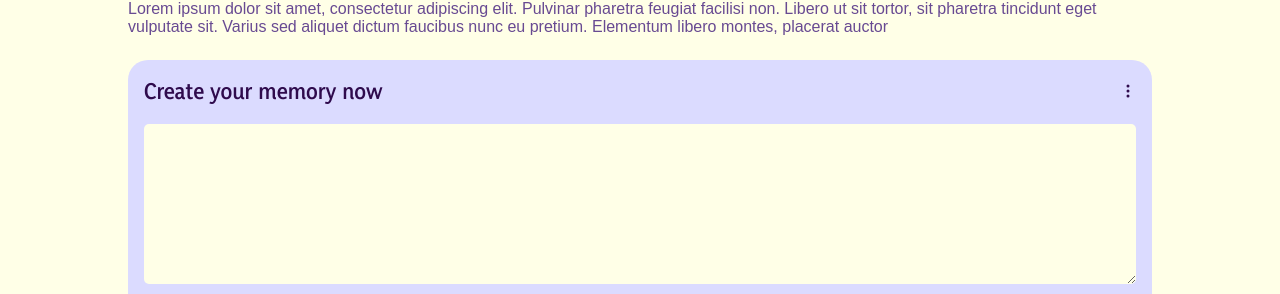
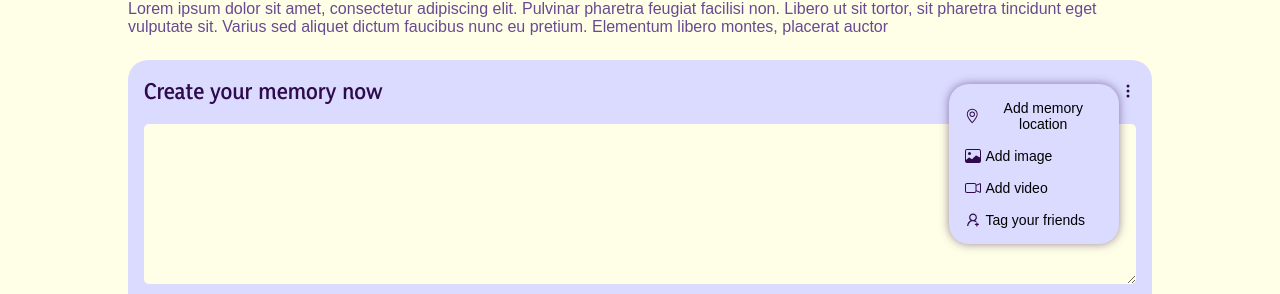
Before and after one commit to NahlaGalal/Dejavu, a React (Create React App) app: page /gang/1 in a window 1280 px wide. Both pictures are taken after a click on the button 1128 px from the left and 573 px from the top of the page. Shown: the part 481-775 px from the top of the page. Built offline with nearby package versions, Linux system fonts and the light colour scheme; a web font is replaced by a local one; what react-cookies would draw is missing.

Commit message:
Add create memory settings

```diff
--- a/src/components/CreateMemory.tsx
+++ b/src/components/CreateMemory.tsx
@@ -1,16 +1,22 @@
+import React, { useState } from "react";
 import {
   BsThreeDotsVertical,
   BsEmojiExpressionless,
   BsCalendar,
 } from "react-icons/bs";
+import WriteMemorySettings from "./Popups/WriteMemorySettings";
 
 type Props = {};
 
-const CreateMemory = (props: Props) => {
+const CreateMemory: React.FC<Props> = () => {
+  const [settingsOpen, setSettingsOpen] = useState<boolean>(false);
+
+  const openSettings = () => setSettingsOpen(true);
+
   return (
     <div className="Create-memory">
       <h2 className="Create-memory__header">Create your memory now</h2>
-      <button className="Create-memory__settings">
+      <button className="Create-memory__settings" onClick={openSettings}>
         <BsThreeDotsVertical size={16} color="#2F0B4D" title="More settings" />
       </button>
       <textarea name="memory" id="memory" className="Create-memory__text" />
@@ -27,6 +33,10 @@ const CreateMemory = (props: Props) => {
         Add time of memory*
       </button>
       <button className="btn btn-primary Create-memory__submit">Publish</button>
+
+      {settingsOpen && (
+        <WriteMemorySettings onClose={() => setSettingsOpen(false)} />
+      )}
     </div>
   );
 };
--- /dev/null
+++ b/src/components/Popups/WriteMemorySettings.tsx
@@ -0,0 +1,63 @@
+import React, { useEffect, useRef } from "react";
+import { BsGeoAlt, BsImage, BsCameraVideo } from "react-icons/bs";
+import { AiOutlineUserAdd } from "react-icons/ai";
+
+type Props = {
+  onClose: () => void;
+};
+
+const WriteMemorySettings: React.FC<Props> = ({ onClose }) => {
+  const ref = useRef<HTMLDivElement>(null);
+
+  useEffect(() => {
+    const onCloseHandler = (event: any) => {
+      if (ref.current && !ref.current.contains(event.target)) {
+        onClose();
+      }
+    };
+
+    document.addEventListener("click", onCloseHandler, true);
+
+    return () => {
+      document.removeEventListener("click", onCloseHandler, true);
+    };
+  }, [onClose]);
+
+  return (
+    <div className="Popup Popup--list" ref={ref}>
+      <ul
+        onClick={(e) => e.stopPropagation()}
+        className="Popup__container Write-memory"
+      >
+        <li>
+          <button>
+            <BsGeoAlt size={16} color="#2F0B4D" title="Add loacation" />
+            Add memory location
+          </button>
+        </li>
+        <li>
+          <input type="file" accept="image/*" name="images" id="image" hidden />
+          <label htmlFor="image">
+            <BsImage size={16} color="#2F0B4D" title="Add image" />
+            Add image
+          </label>
+        </li>
+        <li>
+          <input type="file" accept="video/*" name="videos" id="video" hidden />
+          <label htmlFor="video">
+            <BsCameraVideo size={16} color="#2F0B4D" title="Add video" />
+            Add video
+          </label>
+        </li>
+        <li>
+          <button>
+            <AiOutlineUserAdd size={16} color="#2F0B4D" title="Tag users" />
+            Tag your friends
+          </button>
+        </li>
+      </ul>
+    </div>
+  );
+};
+
+export default WriteMemorySettings;
--- a/src/containers/Gang.tsx
+++ b/src/containers/Gang.tsx
@@ -200,8 +200,13 @@ const Gang: React.FC<Props> = ({ loading = false, username = "" }) => {
           <CreateMemory />
 
           {/* Show all memories */}
-          {data.memories.map((memory) => (
-            <Memory memory={memory} isOwnProfile={true} username={username} />
+          {data.memories.map((memory, id) => (
+            <Memory
+              memory={memory}
+              isOwnProfile={true}
+              username={username}
+              key={id}
+            />
           ))}
         </section>
       </main>
--- a/src/style/components/_creatememory.scss
+++ b/src/style/components/_creatememory.scss
@@ -1,4 +1,5 @@
 .Create-memory {
+  position: relative;
   background-color: $back-color;
   border-radius: 20px;
   padding: 16px;
--- /dev/null
+++ b/src/style/components/_writememorysettings.scss
@@ -0,0 +1,14 @@
+.Write-memory {
+  display: flex;
+  flex-direction: column;
+  gap: 16px;
+
+  button, label {
+    background-color: transparent;
+    display: flex;
+    align-items: center;
+    gap: 4px;
+    cursor: pointer;
+    font-size: 14px;
+  }
+}
--- a/src/style/layout/_popup.scss
+++ b/src/style/layout/_popup.scss
@@ -8,6 +8,17 @@
   justify-content: center;
   align-items: center;
   background: rgba($color: #000000, $alpha: 0.5);
+  z-index: 10000;
+
+  &--list {
+    position: absolute;
+    top: 24px;
+    right: 24px;
+    background-color: transparent;
+    min-height: auto;
+    width: max-content;
+    left: unset;
+  }
 
   &__container {
     width: 600px;
@@ -16,5 +27,10 @@
     box-shadow: 0 0 10px rgba($color: $primary-color, $alpha: 0.5);
     border-radius: 20px;
     padding: 40px 24px;
+
+    .Popup--list & {
+      width: 188px;
+      padding: 16px;
+    }
   }
 }
--- a/src/style/main.scss
+++ b/src/style/main.scss
@@ -12,6 +12,7 @@
 @import "./components/creategang";
 @import "./components/loading";
 @import "./components/creatememory";
+@import "./components/writememorysettings";
 
 @import "./pages/home";
 @import "./pages/profile";
```
